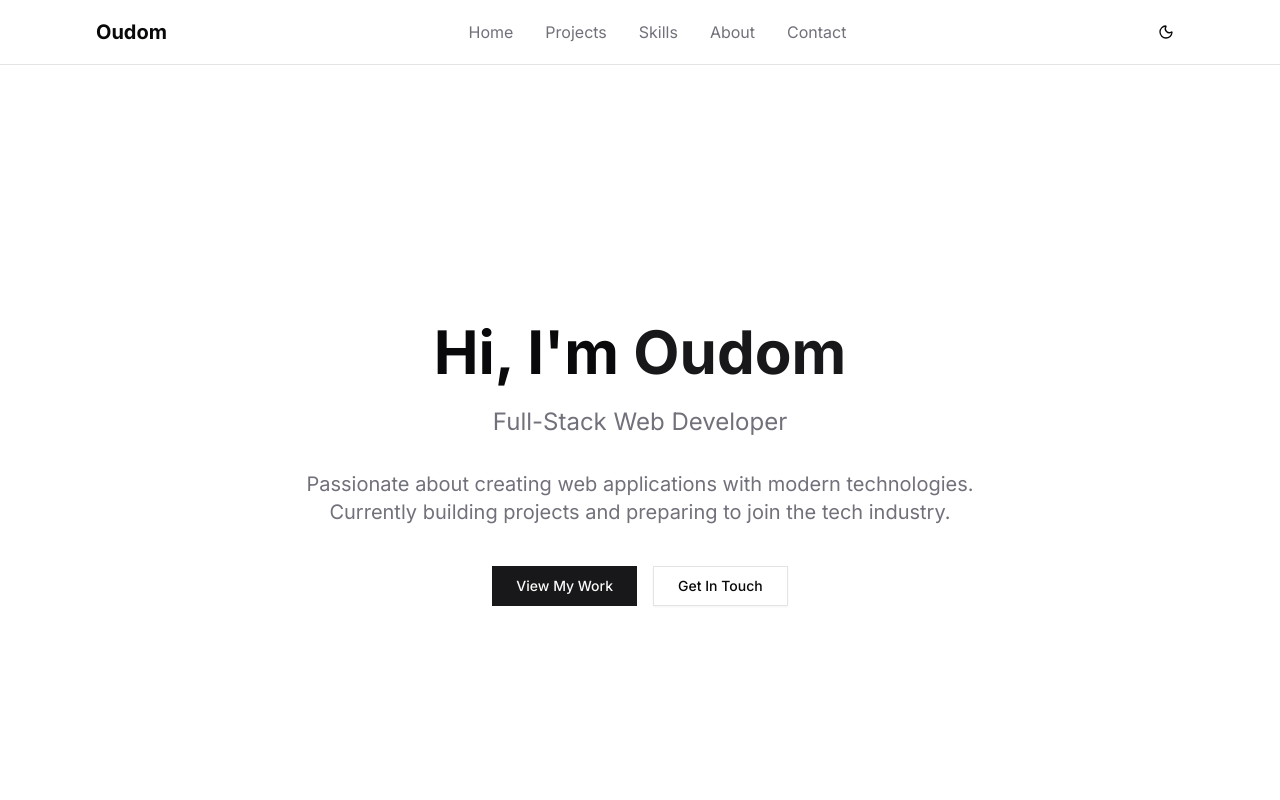
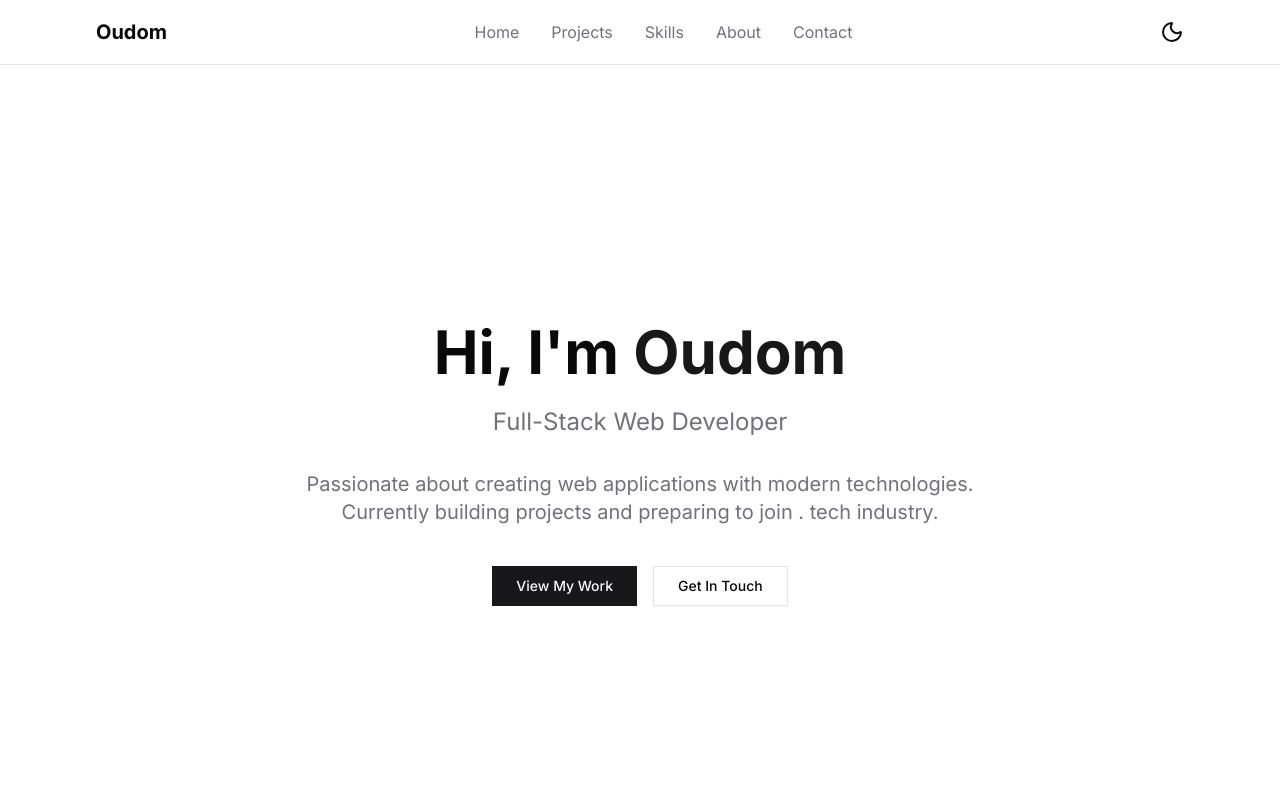
Before and after one commit to oudomm/oudom.dev, a Next.js app: page / in a window 1280 px wide. Shown: the top 800 px of the page. Built offline with nearby package versions, Linux system fonts and the light colour scheme.

Commit message:
use magicui theme toggler

```diff
--- a/src/app/globals.css
+++ b/src/app/globals.css
@@ -120,3 +120,8 @@
     @apply bg-background text-foreground;
   }
 }
+
+::view-transition-old(root), ::view-transition-new(root) {
+    animation: none;
+    mix-blend-mode: normal;
+}
--- a/src/components/navigation.tsx
+++ b/src/components/navigation.tsx
@@ -1,5 +1,6 @@
 import Link from "next/link";
 import ThemeToggle from "./theme-toggle";
+import { AnimatedThemeToggler } from "./ui/animated-theme-toggler";
 
 export default function Navigation() {
   const navItems = [
@@ -30,7 +31,8 @@
             ))}
           </div>
 
-          <ThemeToggle />
+          {/* <ThemeToggle /> */}
+          <AnimatedThemeToggler />
         </div>
       </div>
     </nav>
--- a/src/components/sections/hero.tsx
+++ b/src/components/sections/hero.tsx
@@ -17,7 +17,7 @@
 
         <p className="text-muted-foreground mx-auto mb-10 max-w-2xl text-lg md:text-xl">
           Passionate about creating web applications with modern technologies.
-          Currently building projects and preparing to join the tech industry.
+          Currently building projects and preparing to join . tech industry.
         </p>
 
         <div className="flex flex-col justify-center gap-4 sm:flex-row">
--- /dev/null
+++ b/src/components/ui/animated-theme-toggler.tsx
@@ -0,0 +1,85 @@
+"use client"
+
+import { useCallback, useEffect, useRef, useState } from "react"
+import { Moon, Sun } from "lucide-react"
+import { flushSync } from "react-dom"
+
+import { cn } from "@/lib/utils"
+
+interface AnimatedThemeTogglerProps
+  extends React.ComponentPropsWithoutRef<"button"> {
+  duration?: number
+}
+
+export const AnimatedThemeToggler = ({
+  className,
+  duration = 400,
+  ...props
+}: AnimatedThemeTogglerProps) => {
+  const [isDark, setIsDark] = useState(false)
+  const buttonRef = useRef<HTMLButtonElement>(null)
+
+  useEffect(() => {
+    const updateTheme = () => {
+      setIsDark(document.documentElement.classList.contains("dark"))
+    }
+
+    updateTheme()
+
+    const observer = new MutationObserver(updateTheme)
+    observer.observe(document.documentElement, {
+      attributes: true,
+      attributeFilter: ["class"],
+    })
+
+    return () => observer.disconnect()
+  }, [])
+
+  const toggleTheme = useCallback(async () => {
+    if (!buttonRef.current) return
+
+    await document.startViewTransition(() => {
+      flushSync(() => {
+        const newTheme = !isDark
+        setIsDark(newTheme)
+        document.documentElement.classList.toggle("dark")
+        localStorage.setItem("theme", newTheme ? "dark" : "light")
+      })
+    }).ready
+
+    const { top, left, width, height } =
+      buttonRef.current.getBoundingClientRect()
+    const x = left + width / 2
+    const y = top + height / 2
+    const maxRadius = Math.hypot(
+      Math.max(left, window.innerWidth - left),
+      Math.max(top, window.innerHeight - top)
+    )
+
+    document.documentElement.animate(
+      {
+        clipPath: [
+          `circle(0px at ${x}px ${y}px)`,
+          `circle(${maxRadius}px at ${x}px ${y}px)`,
+        ],
+      },
+      {
+        duration,
+        easing: "ease-in-out",
+        pseudoElement: "::view-transition-new(root)",
+      }
+    )
+  }, [isDark, duration])
+
+  return (
+    <button
+      ref={buttonRef}
+      onClick={toggleTheme}
+      className={cn(className)}
+      {...props}
+    >
+      {isDark ? <Sun /> : <Moon />}
+      <span className="sr-only">Toggle theme</span>
+    </button>
+  )
+}
```
Also changed, not shown: components.json.
